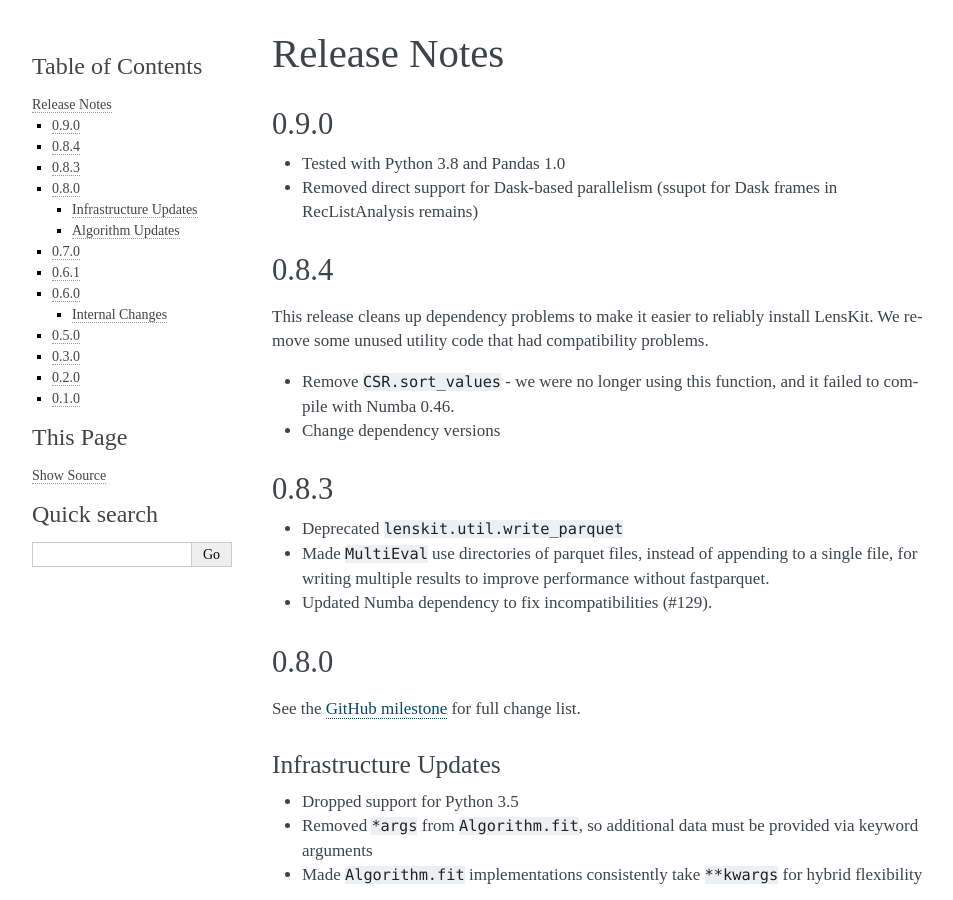
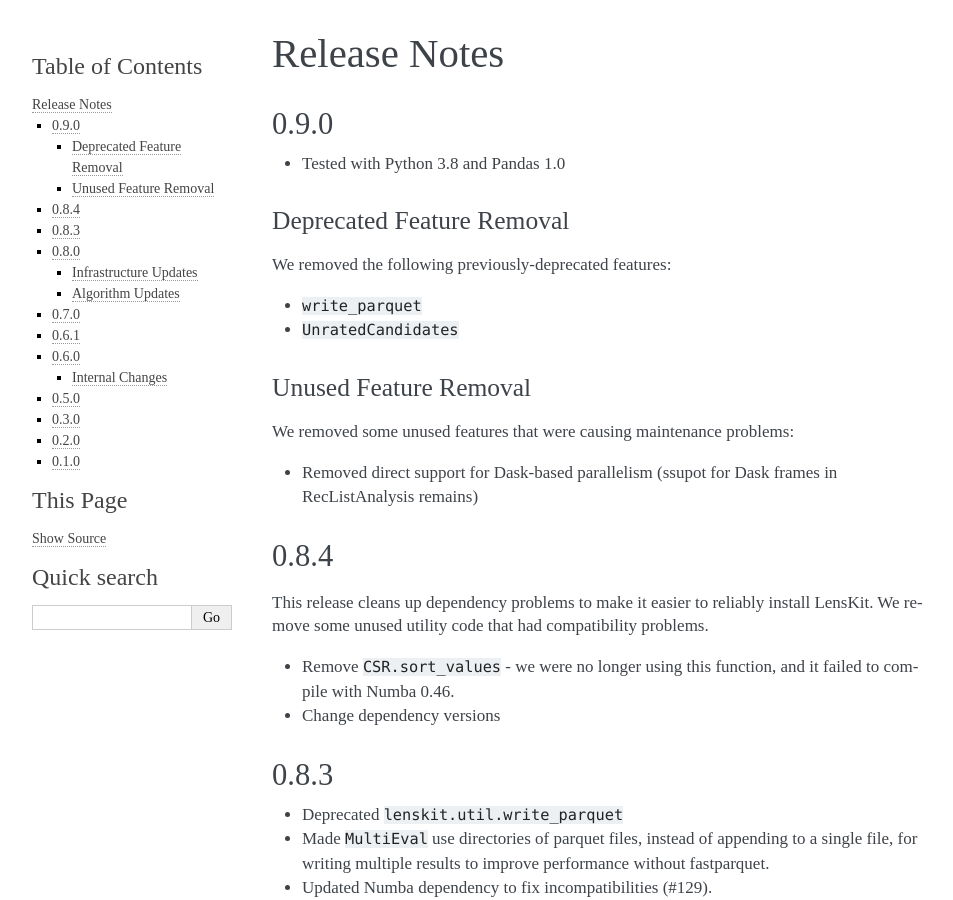
Before and after one commit to lenskit/lkpy, a Sphinx documentation site: the page built from doc/releases.md, in a window 1280 px wide and 900 px high. Shown: the whole window, without its empty margins (148-1101 px from the left). Built offline with Sphinx 7.4.7, drawn with Linux system fonts in a browser that asks for light colours.

Commit message:
Release notes

```diff
--- a/doc/releases.md
+++ b/doc/releases.md
@@ -3,6 +3,18 @@
 ## 0.9.0
 
 - Tested with Python 3.8 and Pandas 1.0
+
+### Deprecated Feature Removal
+
+We removed the following previously-deprecated features:
+
+- `write_parquet`
+- `UnratedCandidates`
+
+### Unused Feature Removal
+
+We removed some unused features that were causing maintenance problems:
+
 - Removed direct support for Dask-based parallelism (ssupot for Dask frames in RecListAnalysis remains)
 
 ## 0.8.4
```
